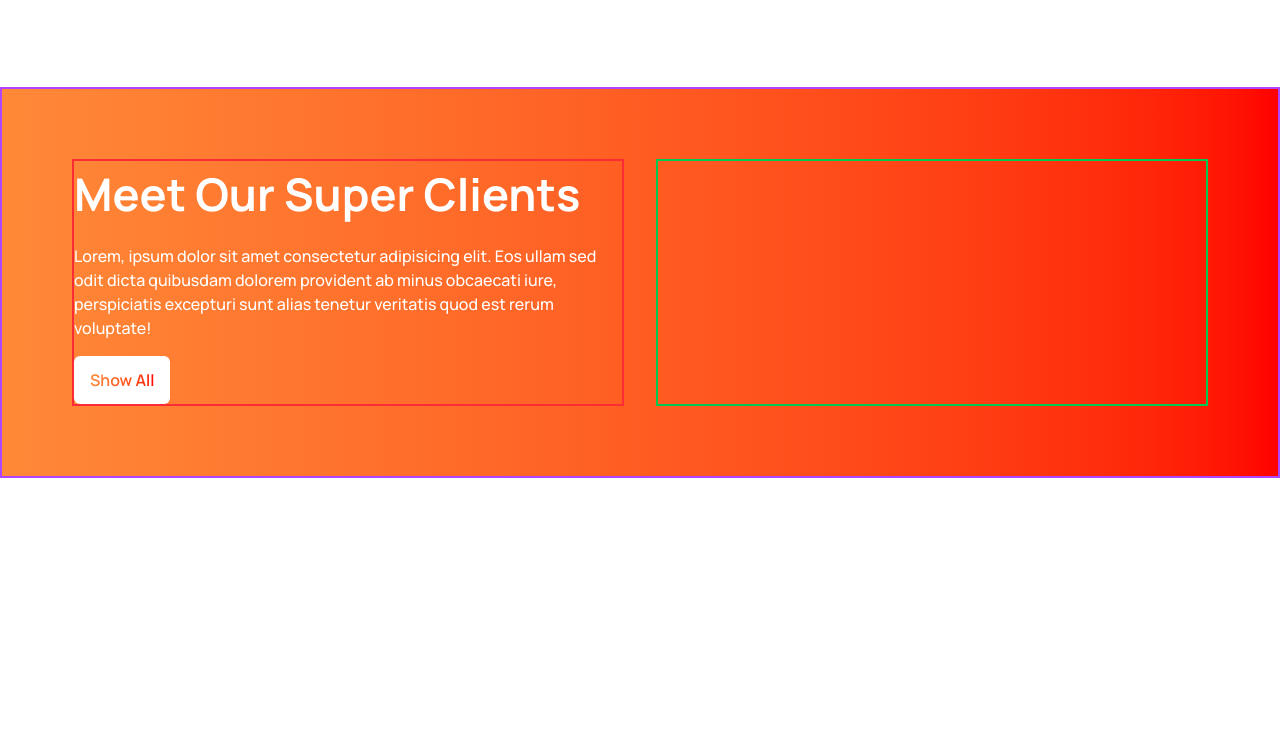
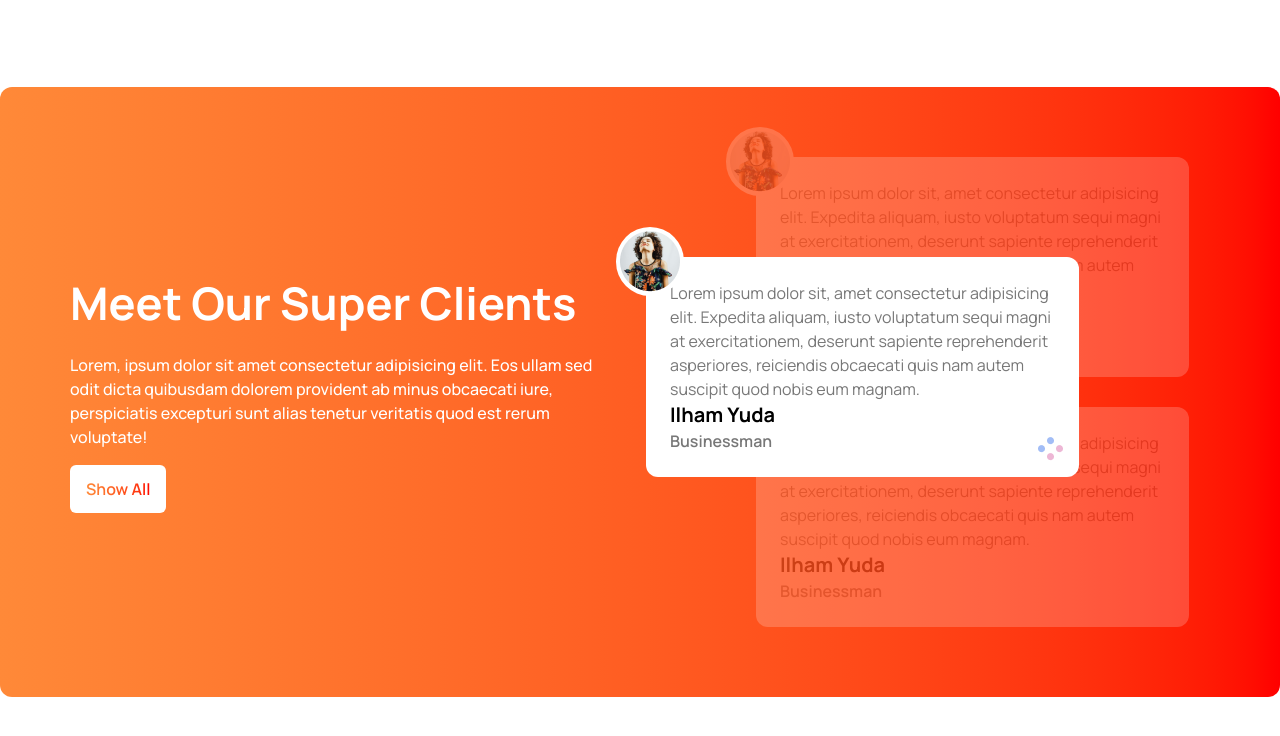
Before and after one commit to naimulislammehedi/ph-21, a plain HTML site: page index.html in a window 1280 px wide. Shown: the part 1665-2401 px from the top of the page. Before the commit the page ends 2233 px from the top, so only its background shows below. Drawn offline with nearby package versions, Linux system fonts and the light colour scheme.

Commit message:
21-7 Relative and absolute positioning of reviews

```diff
--- a/index.html
+++ b/index.html
@@ -118,7 +118,7 @@
     </section>
 
     <!-- GREAT TEA SECTION -->
-    <section class="container mx-auto grid grid-cols-1 md:grid-cols-2 gap-5 mb-[90px]">
+    <section class="container mx-auto grid grid-cols-1 lg:grid-cols-2 mb-[90px]">
       <div class="great-tea-left gap-8 grid grid-cols-2 grid-rows-3">
         <div class="row-span-1 bg-linear-to-r from-[#ff0000] to-[#ff8938] opacity-40 rounded-md"></div>
         <div class="row-span-2 flex justify-center items-center bg-[#e6a6231a] rounded-md">
@@ -156,16 +156,51 @@
     </section>
 
     <!-- MEET OUR SUPER CLIENTS SECTION  -->
-     <section class="container mx-auto grid grid-cols-1 md:grid-cols-2 gap-8 mb-[90px] border-2 border-purple-500 bg-linear-to-r from-[#ff8938] to-[#ff0000] p-[70px]">
-      <div class="meet-our-clint-left border-2 border-red-500 text-white space-y-4">
-        <h2 class="text-[45px] font-bold">Meet Our Super Clients</h2>
+     <section class="container mx-auto grid grid-cols-1 md:grid-cols-2 gap-16 lg:gap-8  mb-[90px] bg-linear-to-r from-[#ff8938] to-[#ff0000] p-[70px] rounded-xl">
+      <div class="meet-our-clint-left text-white flex items-center">
+        <div class="space-y-4">
+          <h2 class="text-[45px] font-bold">Meet Our Super Clients</h2>
         <p class="font-medium">Lorem, ipsum dolor sit amet consectetur adipisicing elit. Eos ullam sed odit dicta quibusdam dolorem provident ab minus obcaecati iure, perspiciatis excepturi sunt alias tenetur veritatis quod est rerum voluptate!</p>
         <button
           class="py-3 px-4 rounded-md text-transparent bg-white font-semibold "
         ><span class="bg-linear-to-r from-[#ff8938] to-[#ff0000] bg-clip-text ">Show All</span></button>
+        </div>
       </div>
 
-      <div class="meet-our-client-right border-2 border-green-500"></div>
+      <div class="meet-our-client-right relative pl-[100px]">
+        <!-- REVIEW CARD -->
+        <div class="bg-white rounded-xl p-6 w-[433px] absolute -left-2.5 z-30 top-[100px]">
+          <p class="text-[#777]">Lorem ipsum dolor sit, amet consectetur adipisicing elit. Expedita aliquam, iusto voluptatum sequi magni at exercitationem, deserunt sapiente reprehenderit asperiores, reiciendis obcaecati quis nam autem suscipit quod nobis eum magnam.</p>
+          <h2 class="font-bold text-xl">Ilham Yuda</h2>
+          <h3 class="text-[#777] font-semibold">Businessman</h3>
+          <div class="absolute -top-[30px] -left-[30px] bg-white p-1 rounded-full">
+            <img src="./images/client.png" alt="">
+          </div>
+          <img src="./images/circles.png" alt="" class="absolute right-4 bottom-4">
+        </div>
+
+        <!-- REVIEW CARD -->
+        <div class="bg-white p-6 w-[433px] relative mb-[30px] opacity-20 rounded-xl">
+          <p class="text-[#777]">Lorem ipsum dolor sit, amet consectetur adipisicing elit. Expedita aliquam, iusto voluptatum sequi magni at exercitationem, deserunt sapiente reprehenderit asperiores, reiciendis obcaecati quis nam autem suscipit quod nobis eum magnam.</p>
+          <h2 class="font-bold text-xl">Ilham Yuda</h2>
+          <h3 class="text-[#777] font-semibold">Businessman</h3>
+          <div class="absolute -top-[30px] -left-[30px] bg-white p-1 rounded-full">
+            <img src="./images/client.png" alt="">
+          </div>
+
+        </div>
+
+        <!-- REVIEW CARD -->
+        <div class="bg-white rounded-xl p-6 w-[433px] relative opacity-20">
+          <p class="text-[#777]">Lorem ipsum dolor sit, amet consectetur adipisicing elit. Expedita aliquam, iusto voluptatum sequi magni at exercitationem, deserunt sapiente reprehenderit asperiores, reiciendis obcaecati quis nam autem suscipit quod nobis eum magnam.</p>
+          <h2 class="font-bold text-xl">Ilham Yuda</h2>
+          <h3 class="text-[#777] font-semibold">Businessman</h3>
+          <div class="absolute -top-[30px] -left-[30px] bg-white p-1 rounded-full">
+            <img src="./images/client.png" alt="">
+          </div>
+        </div>
+
+      </div>
 
      </section>
 
```
Also changed, not shown: note.txt (deleted).
